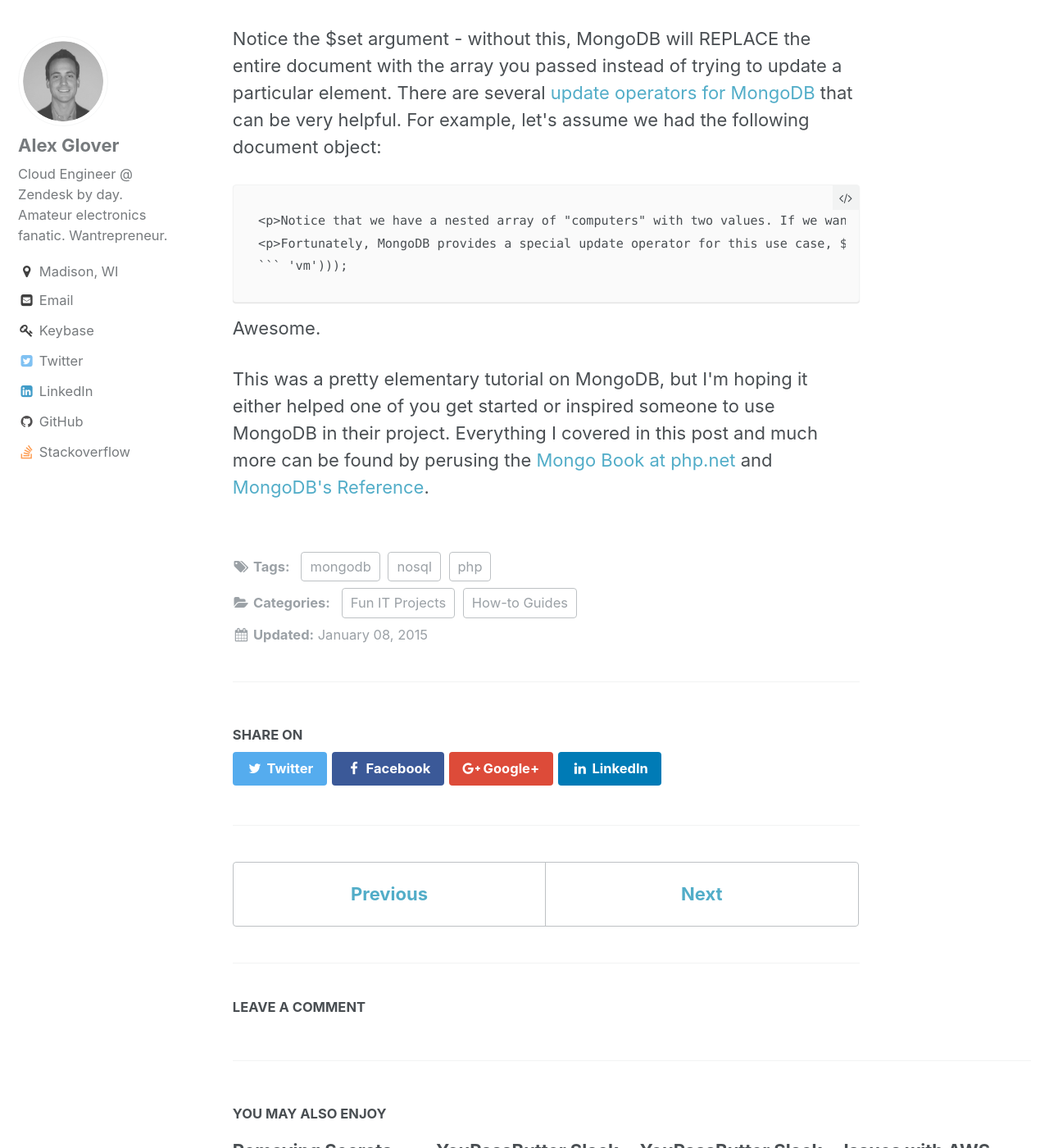
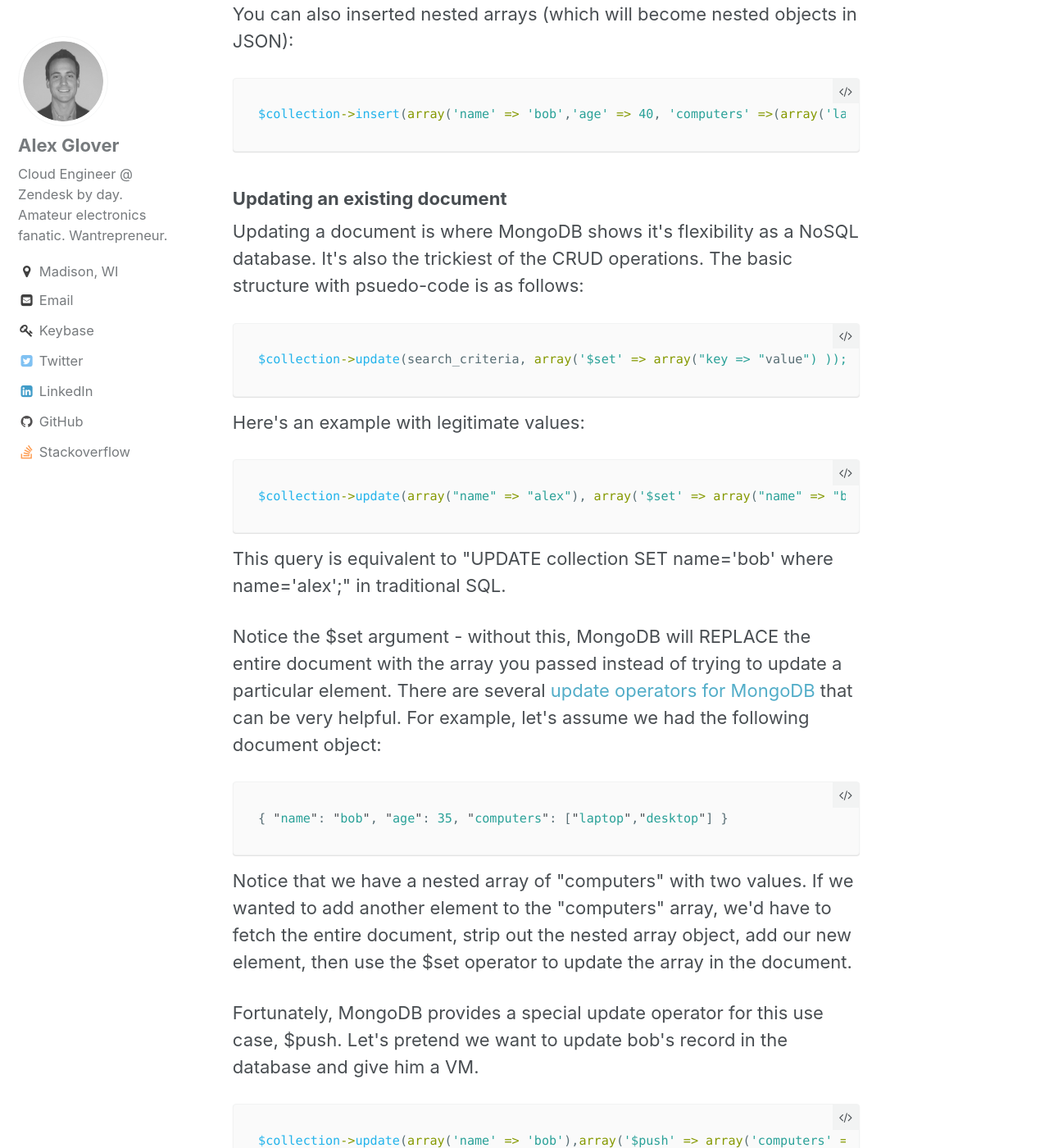
Before and after one commit to alexdglover/alexdglover.github.io, a Jekyll site: the page built from _posts/2015-01-08-mongodb-and-php-primer.md, in a window 1280 px wide and 1400 px high, scrolled down 3980 px. Shown: the whole window at 82% size. Built offline with Jekyll 4.4.1, drawn with Linux system fonts in a browser that asks for light colours; comment, search, counter and statistics services are not loaded; some of the changed text lies outside the part shown.

Commit message:
updates mongodb primer post

````diff
--- a/_posts/2015-01-08-mongodb-and-php-primer.md
+++ b/_posts/2015-01-08-mongodb-and-php-primer.md
@@ -46,42 +46,59 @@
 <p>When querying MongoDB, a cursor object is returned. This cursor must be iterated to get to the actual data in the records returned.</p>
 <p>To get all documents in a collection, just call the find() method:</p>
 ```
+$cursor = $mongo->database_name->collection_name->find();
+```
 <p>This is similar to a "SELECT * FROM table_name" query in a relational SQL database.</p>
 <p>To query with specific criteria, you'll need to construct an array of the key-value pair you want to query on. Let's assume we had a few JSON documents with the following structure:</p>
+```javascript
+{ "name": "alex", "age": 28, "computers": ["laptop","desktop","vm"] },
+{ "name": "whoever", "age": 35, "computers": ["laptop","desktop"] }
 ```
-{ "name": "alex", "age": 28, "computers": ["laptop","desktop","vm"] },
-{ "name": "whoever", "age": 35, "computers": ["laptop","desktop"] }```
 <p>To search the "name" keys for the value "alex" you'll need to create an array with that key-value pair, then execute the find method with that query.</p>
-``` 'alex');
+```php
+$query = array('name' => 'alex');
 $cursor = $collection->find($query);
 ```
 <p>Or, more succinctly:</p>
-``` 'alex'));
+```php
+cursor = $collection->find(array('name' => 'alex'));
 ```
 <p>This is similar to a "SELECT * FROM table_name where name='alex' " query in a relational SQL database.</p>
 <p>But what if you wanted something less specific, like all documents where the 'name' value started with 'a' ? In a relational SQL query, you would used the LIKE operator and wildcards (%). With MongoDB, you just use regular expressions in your query. So, to get all documents where the 'name' value started with 'a' you would execute:</p>
-``` new MongoRegex("/^a.*/")));
-$cursor = $collection->find($query);```
+```php
+$query = array('name' => array('$regex' => new MongoRegex("/^a.*/")));
+$cursor = $collection->find($query);
+```
 <p>If you're not familiar with regular expressions, spend some time at <a href="https://regex101.com/">Regex101</a>. Super useful, pretty easy to learn.</p>
 <p>If you want to return a single result array instead of a cursor, use the <a href="http://php.net/manual/en/mongocollection.findone.php">findOne()</a> method.</p>
 <h3>Inserting a new document</h3>
 <p>Inserting a new row/document is really easy. Since the collection (and all of MongoDB for that matter) doesn't have any schema or structure to enforce, you can insert any array into any collection, so long as it's a valid array.</p>
-``` 40 ));
+```php
+$collection->insert(array('name' => 'bob','age' => 40 ));
 $collection->insert(array('someUnrelatedKey' => 'someUnrelatedValue'));
 ```
 <p>You can also inserted nested arrays (which will become nested objects in JSON):</p>
+```php
+$collection->insert(array('name' => 'bob','age' => 40, 'computers' =>(array('laptop','desktop')) ));
 ```
 <h3>Updating an existing document</h3>
 <p>Updating a document is where MongoDB shows it's flexibility as a NoSQL database. It's also the trickiest of the CRUD operations. The basic structure with psuedo-code is as follows:</p>
+```php
+$collection->update(search_criteria, array('$set' => array("key => "value") ));
 ```
 <p>Here's an example with legitimate values:</p>
+```php
+$collection->update(array("name" => "alex"), array('$set' => array("name" => "bob")));
 ```
 <p>This query is equivalent to "UPDATE collection SET name='bob' where name='alex';" in traditional SQL.</p>
 <p>Notice the $set argument - without this, MongoDB will REPLACE the entire document with the array you passed instead of trying to update a particular element. There are several <a href="http://docs.mongodb.org/manual/reference/operator/update/">update operators for MongoDB</a> that can be very helpful. For example, let's assume we had the following document object:</p>
+```javascript
+{ "name": "bob", "age": 35, "computers": ["laptop","desktop"] }
 ```
 <p>Notice that we have a nested array of "computers" with two values. If we wanted to add another element to the "computers" array, we'd have to fetch the entire document, strip out the nested array object, add our new element, then use the $set operator to update the array in the document.</p>
 <p>Fortunately, MongoDB provides a special update operator for this use case, $push. Let's pretend we want to update bob's record in the database and give him a VM.</p>
-``` 'vm')));
+```php
+$collection->update(array('name' => 'bob'),array('$push' => array('computers' => 'vm')));
 ```
 <p>Awesome.</p>
 <p>This was a pretty elementary tutorial on MongoDB, but I'm hoping it either helped one of you get started or inspired someone to use MongoDB in their project. Everything I covered in this post and much more can be found by perusing the <a href="http://php.net/manual/en/book.mongo.php" target="_blank">Mongo Book at php.net</a> and <a href="http://docs.mongodb.org/manual/reference/" target="_blank">MongoDB's Reference</a>.</p>
````
